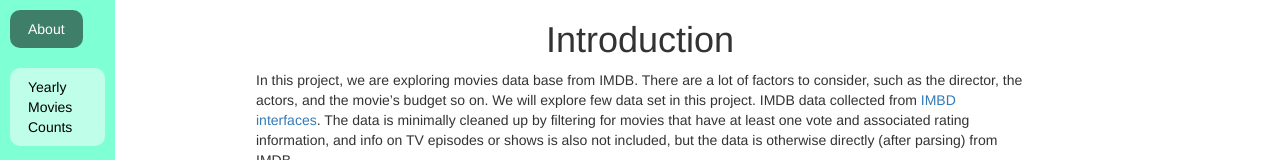
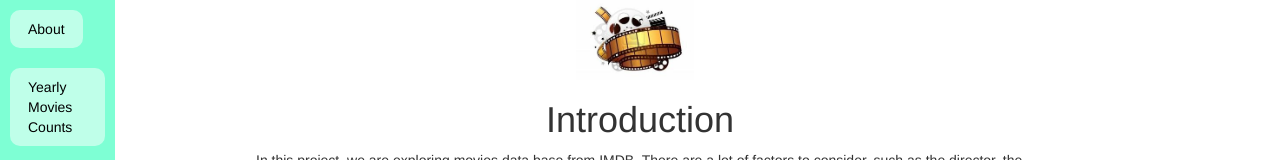
Before and after one commit to hemu243/demo-d3, a plain HTML site: page index.html in a window 1280 px wide. Shown: the top 160 px of the page. Drawn offline with nearby package versions, Linux system fonts and the light colour scheme; a script that the page names is missing.

Commit message:
Fixing some styling issue

```diff
--- a/css/style.css
+++ b/css/style.css
@@ -159,3 +159,8 @@
 	display:inline-block;
 	position:relative;
 }
+
+.intro-img {
+    margin-left: 45%;
+    height: 10%;
+}
--- a/index.html
+++ b/index.html
@@ -29,6 +29,7 @@
     </ul>
     <div id="fullpage">
         <div class="section" id="section0">
+            <img class="intro-img" src="img/m1.jpeg"/>
             <h1 align="center">Introduction</h1>
             <div class="exposition">
                 In this project, we are exploring movies data base from IMDB. There are a lot of factors
```
Also changed, not shown: img/m1.jpeg (added).
